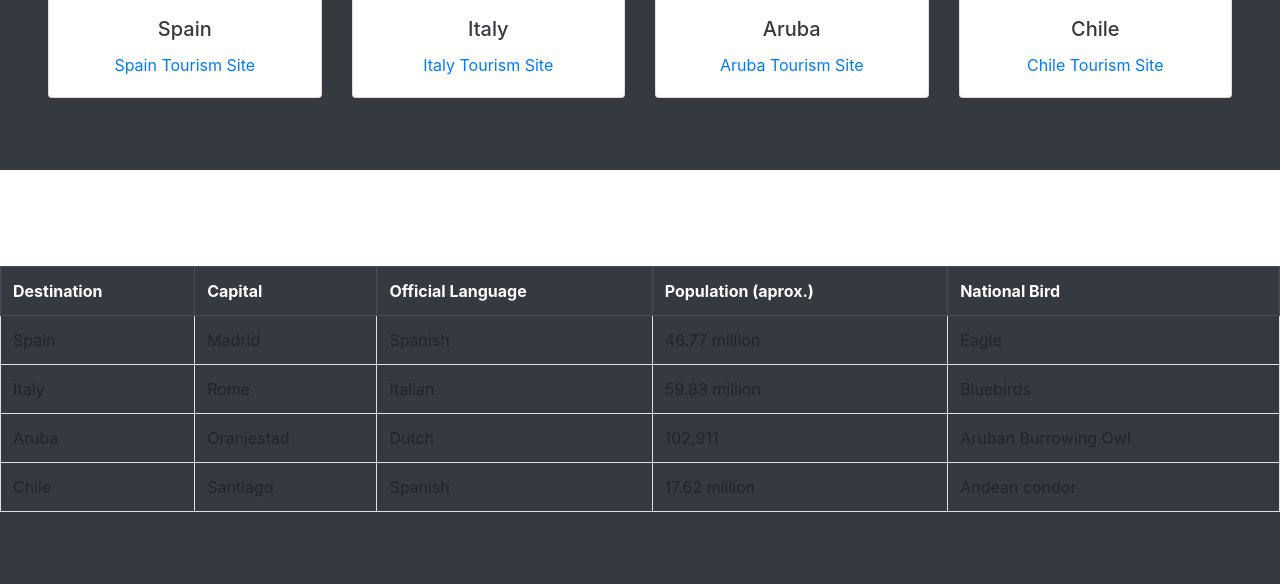
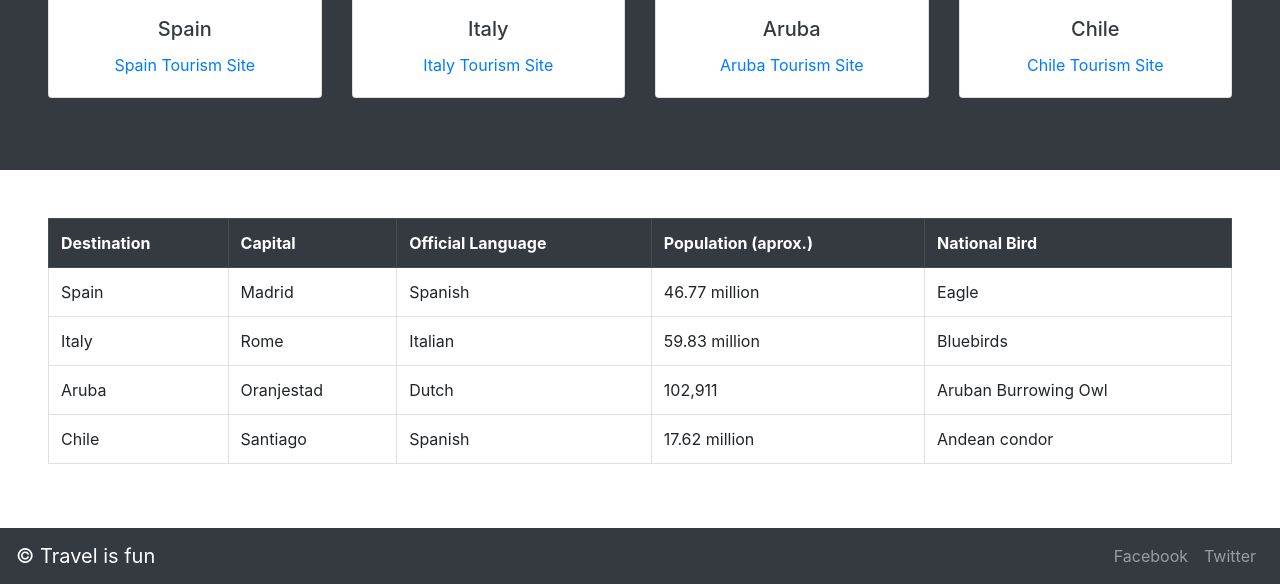
Before and after one commit to iabonirob/travel_site_bootstrap, a plain HTML site: page index.html in a window 1280 px wide. Shown: the part 1032-1616 px from the top of the page. Before the commit the page ends 1560 px from the top, so only its background shows below. Drawn offline with nearby package versions, Linux system fonts and the light colour scheme.

Commit message:
final push

```diff
--- a/index.html
+++ b/index.html
@@ -119,8 +119,6 @@
 </section>
 
 <section class="container-fluid p-5 bg-white">
-
-</section>
       <!-- Our table with a class of table so Bootstrap controls how it is styled and a class of table-bordered so our table has borders -->
       <table class="table table-bordered">
         <tbody>
@@ -162,11 +160,35 @@
             </tr>
         </tbody>
     </table>
+  </section>
+</main>
+
+<!-- footer to group together elements related to the footer of our site, in this case, the Navbar -->
+<footer>
+  <!-- Bootstrap Navbar with updated classes (navbar-dark, bg-dark) from the example to give us a dark themed Navbar-->
+  <nav class="navbar navbar-expand-lg navbar-dark bg-dark">
+
+      <!-- Our copyright information used as our navbar-brand -->
+      <a class="navbar-brand" href="#">© Travel is fun</a>
 
 
+      <!-- this is the unordered list that makes up the navigation for the site. Notice the navbar-nav class. -->
+      <!-- in addition to navbar-nav we have added the ml-auto class to that the navigation links appear on the right side of the navigation -->
+      <ul class="navbar-nav ml-auto">
+
+          <!-- Each <li> represents a navigation item and has the nav-item class attached. -->
+          <li class="nav-item">
+              <!-- actual navigation link with the nav-link class attached -->
+              <a class="nav-link" href="#">Facebook</span></a>
+          </li>
+          <li class="nav-item">
+              <a class="nav-link" href="#">Twitter</a>
+          </li>
+      </ul>
+  </nav>
+</footer>
 
 
-</main>
     <!-- Bootstrap JavaScript files (bundle) -->
     <script
       src="https://code.jquery.com/jquery-3.5.1.slim.min.js"
```
